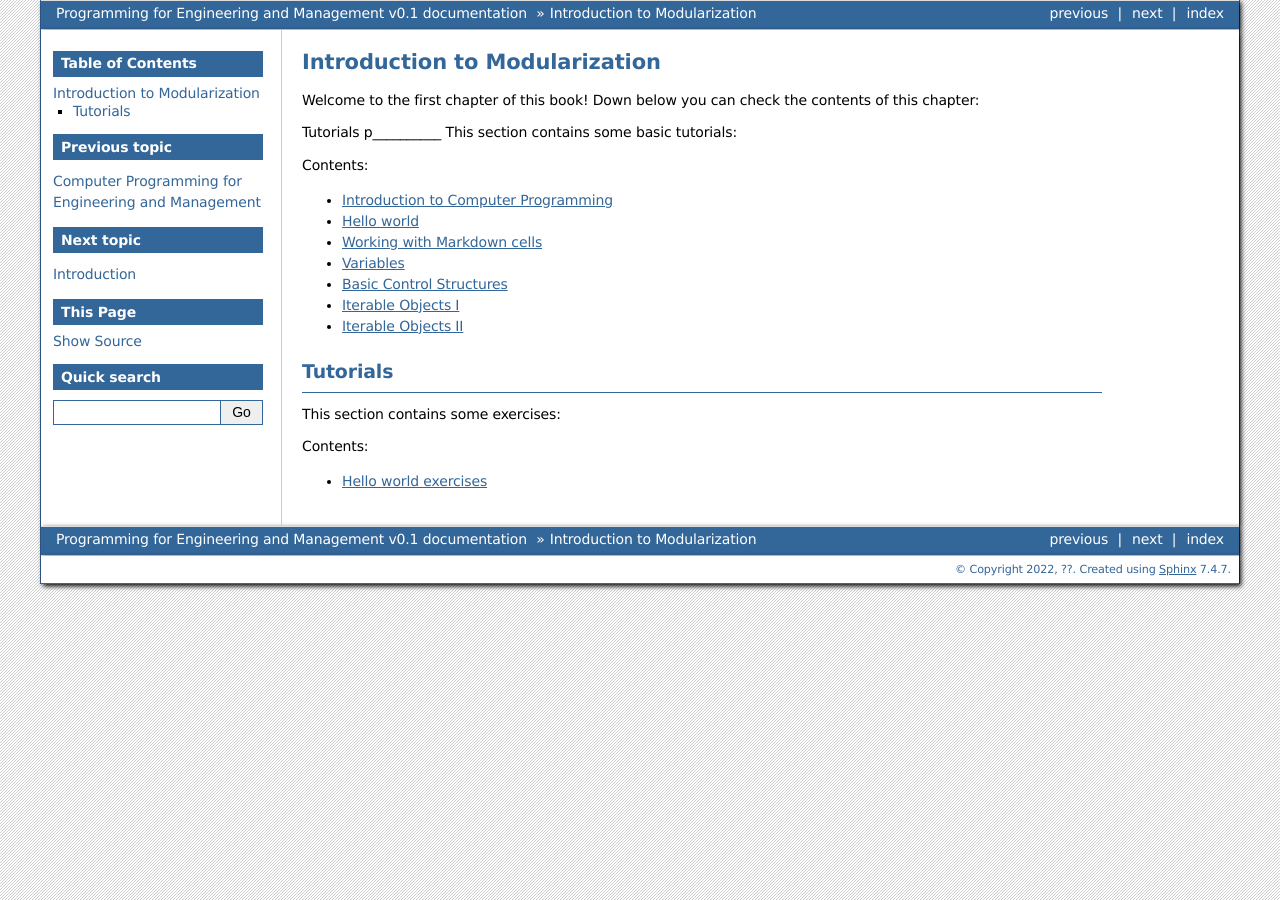
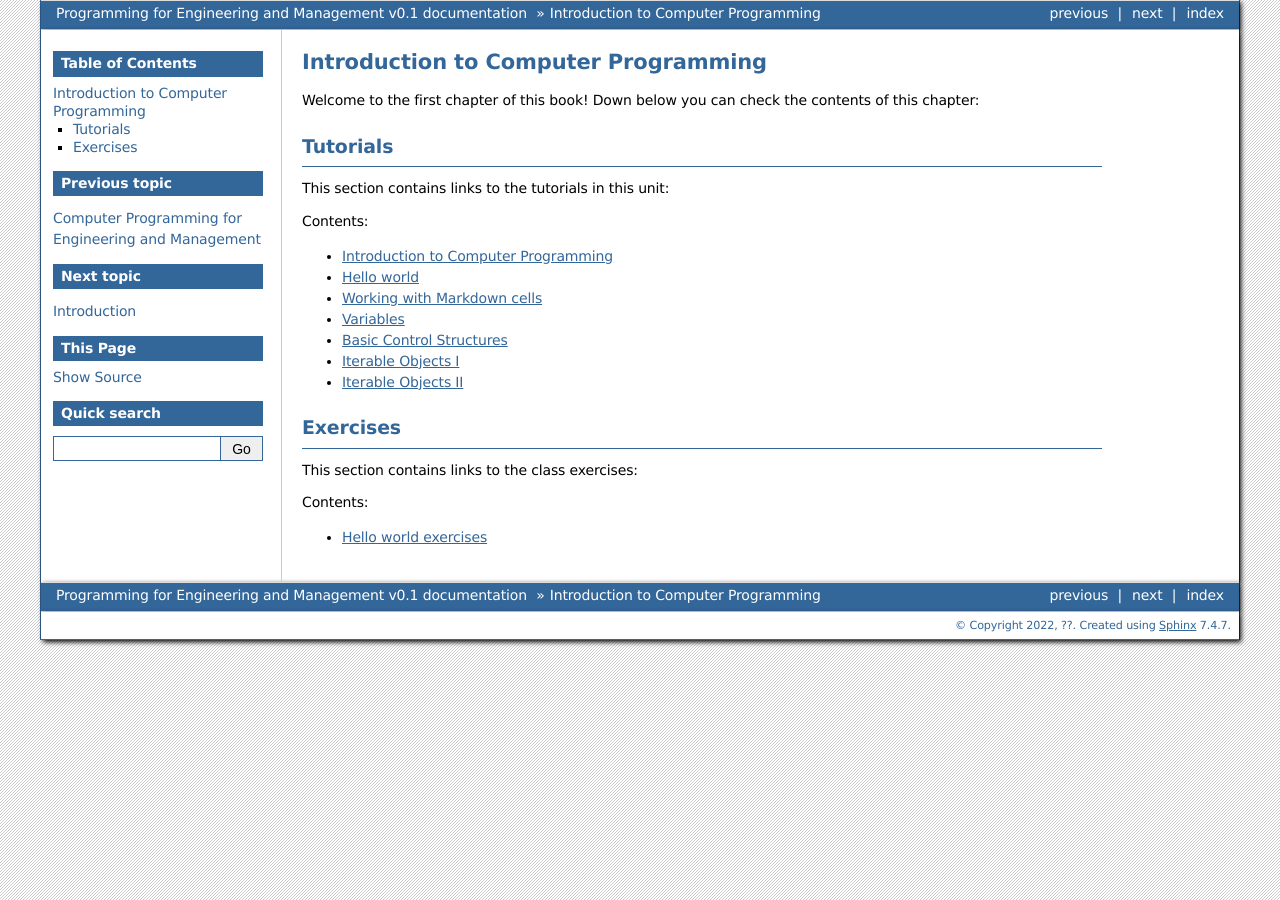
Before and after one commit to ffraile/computer_science_tutorials, a Sphinx documentation site: the page built from source/Introduction/index.rst, in a window 1280 px wide. Built offline with Sphinx 7.4.7, drawn with Linux system fonts in a browser that asks for light colours; pages that are not in the unit, such as notebooks, are missing from menus.

Commit message:
Class index

```diff
--- a/source/Introduction/index.rst
+++ b/source/Introduction/index.rst
@@ -1,10 +1,10 @@
-Introduction to Modularization
+Introduction to Computer Programming
 ===================================
 Welcome to the first chapter of this book! Down below you can check the contents of this chapter:
 
 Tutorials
-p__________
-This section contains some basic tutorials:
+__________
+This section contains links to the tutorials in this unit:
 
 .. toctree::
     :maxdepth: 2
@@ -22,9 +22,9 @@ This section contains some basic tutorials:
     Functions </Introduction/tutorials/Functions>
     Object Oriented Programming </Introduction/tutorials/Objects>
 
-Tutorials
+Exercises
 __________
-This section contains some exercises:
+This section contains links to the class exercises:
 
 .. toctree::
     :maxdepth: 2
```
Also changed, not shown: README.md (+25 -11 lines), source/Introduction/tutorials/Variables.ipynb.
